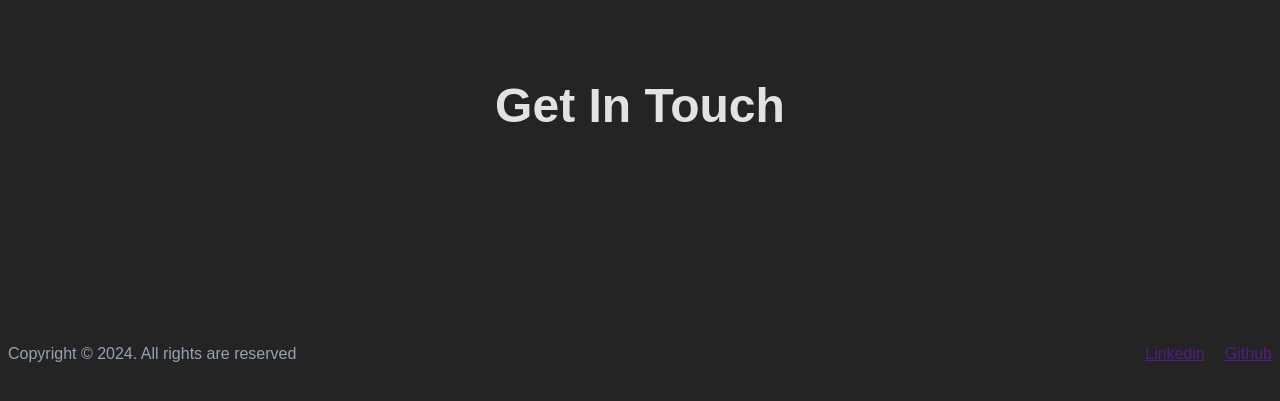
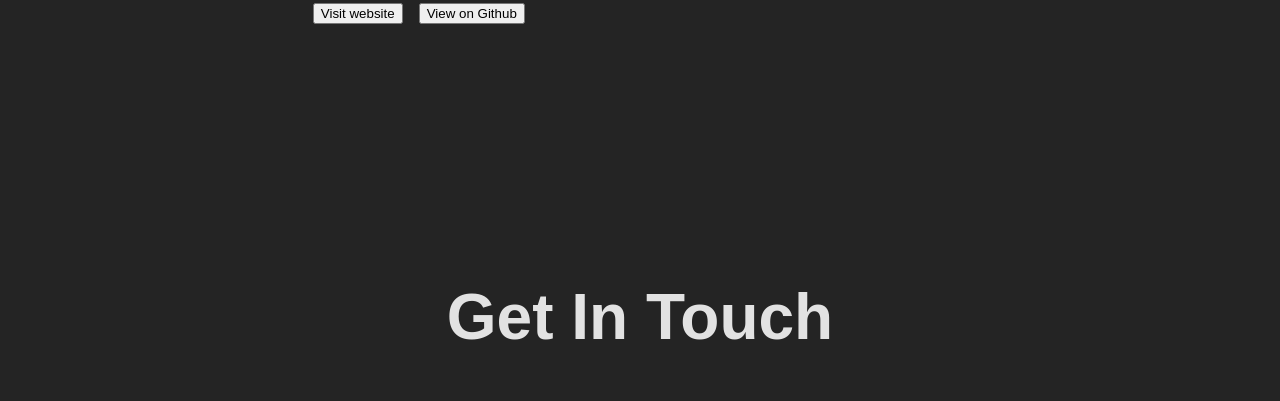
Before and after one commit to J0hnux/react-portfolio, a React (Vite) app: page / in a window 1280 px wide. Shown: the part 2705-3106 px from the top of the page. Before the commit the page ends 3071 px from the top, so only its background shows below. Built offline with nearby package versions, Linux system fonts and the light colour scheme.

Commit message:
Fixed media query for lower screen size

```diff
--- a/src/components/Contact.scss
+++ b/src/components/Contact.scss
@@ -3,19 +3,31 @@
 .contact {
     display: flex;
     justify-content: center;
+}
 
+@media (min-width: 320px) {
     h1 {
-        font-size: $size-5xl;
+        font-size: 2rem;
     }
 }
 
-@media (min-width: 320px) {}
+@media (min-width: 475px) {
+    h1 {
+        font-size: 2rem;
+    }
+}
 
-@media (min-width: 475px) {}
+@media (min-width: 640px) {
+    h1 {
+        font-size: 3rem;
+    }
+}
 
-@media (min-width: 640px) {}
-
-@media (min-width: 768px) {}
+@media (min-width: 768px) {
+    h1 {
+        font-size: 4rem;
+    }
+}
 
 @media (min-width: 1024px) {}
 
```
